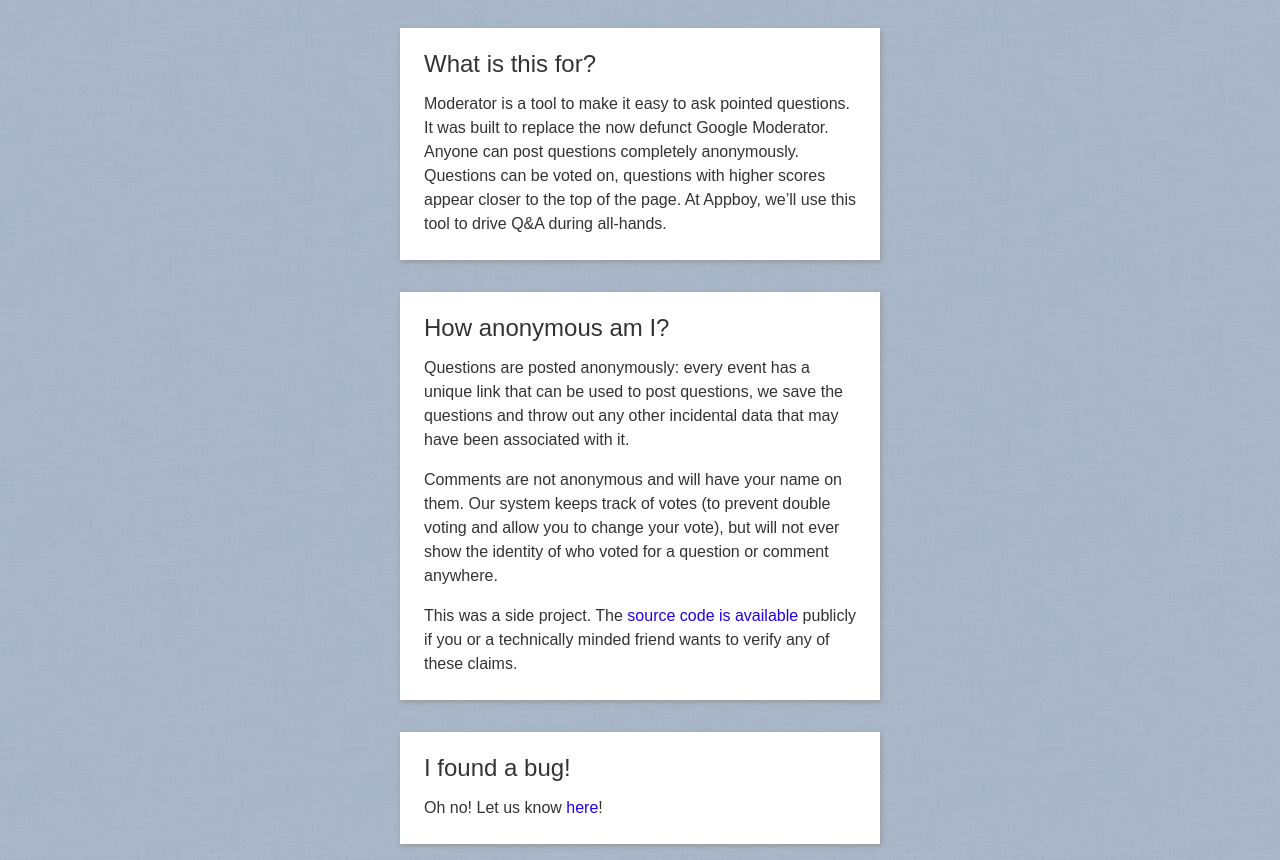
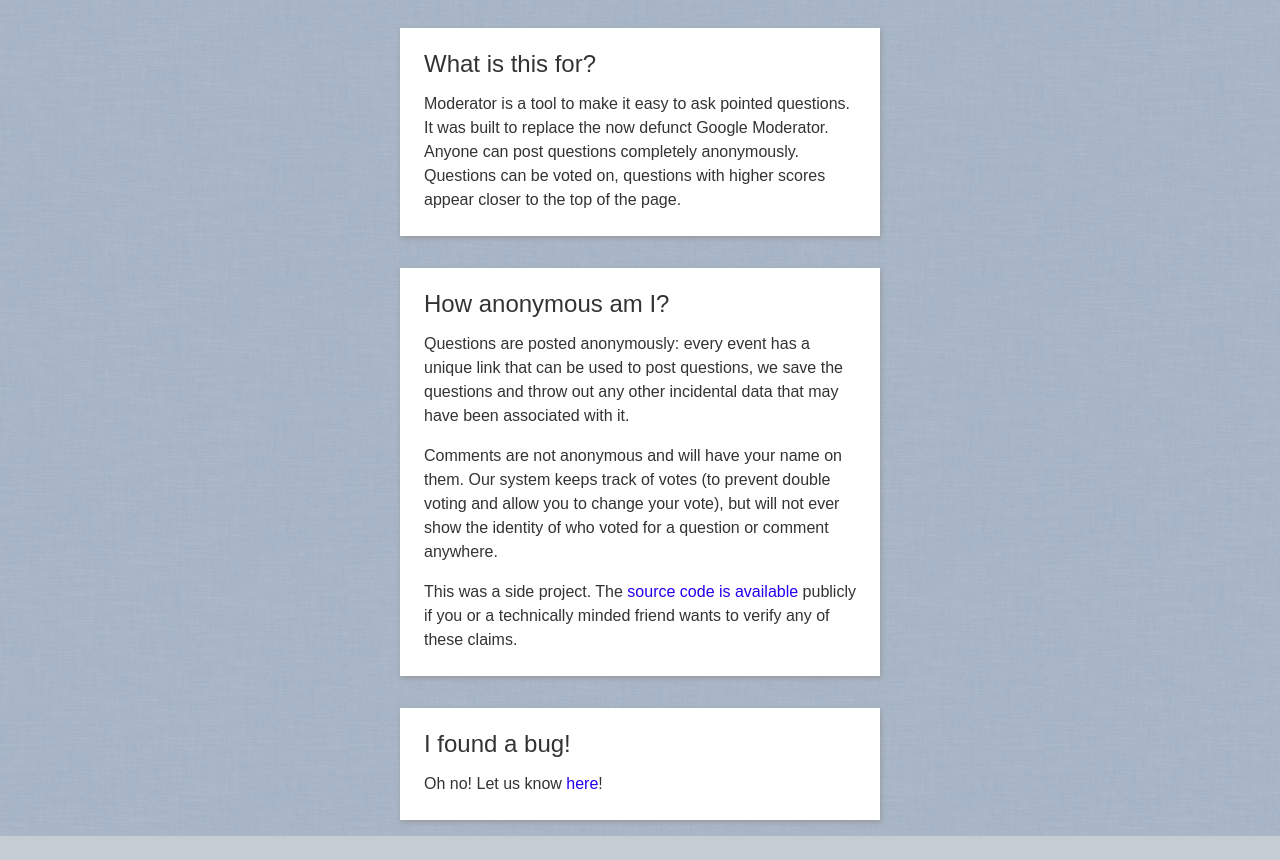
Before and after one commit to davidbstein/moderator, a website: page src/templates/about.html in a window 1280 px wide. Shown: the part 52-912 px from the top of the page. After the commit the page ends 888 px from the top, so only its background shows below. Drawn offline with nearby package versions, Linux system fonts and the light colour scheme; files that its build step writes are made by us from their sources.

Commit message:
remove a little more cruft

```diff
--- a/src/templates/about.html
+++ b/src/templates/about.html
@@ -22,8 +22,7 @@
         Moderator is a tool to make it easy to ask pointed questions. It was
         built to replace the now defunct Google Moderator. Anyone can post
         questions completely anonymously. Questions can be voted on, questions
-        with higher scores appear closer to the top of the page. At Appboy,
-        we’ll use this tool to drive Q&A during all-hands.
+        with higher scores appear closer to the top of the page.
 
       </p>
     </div><div class="card">
```
